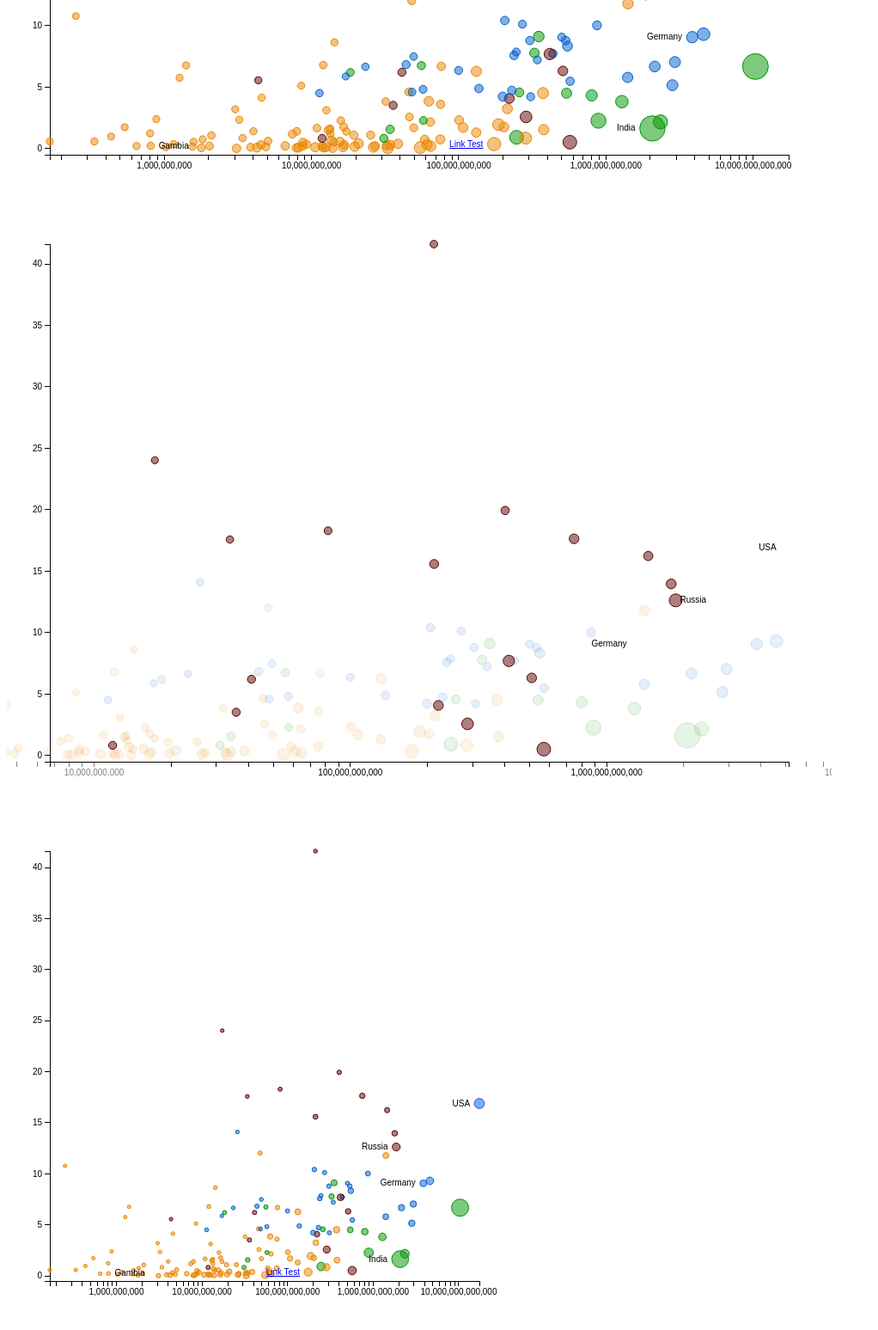
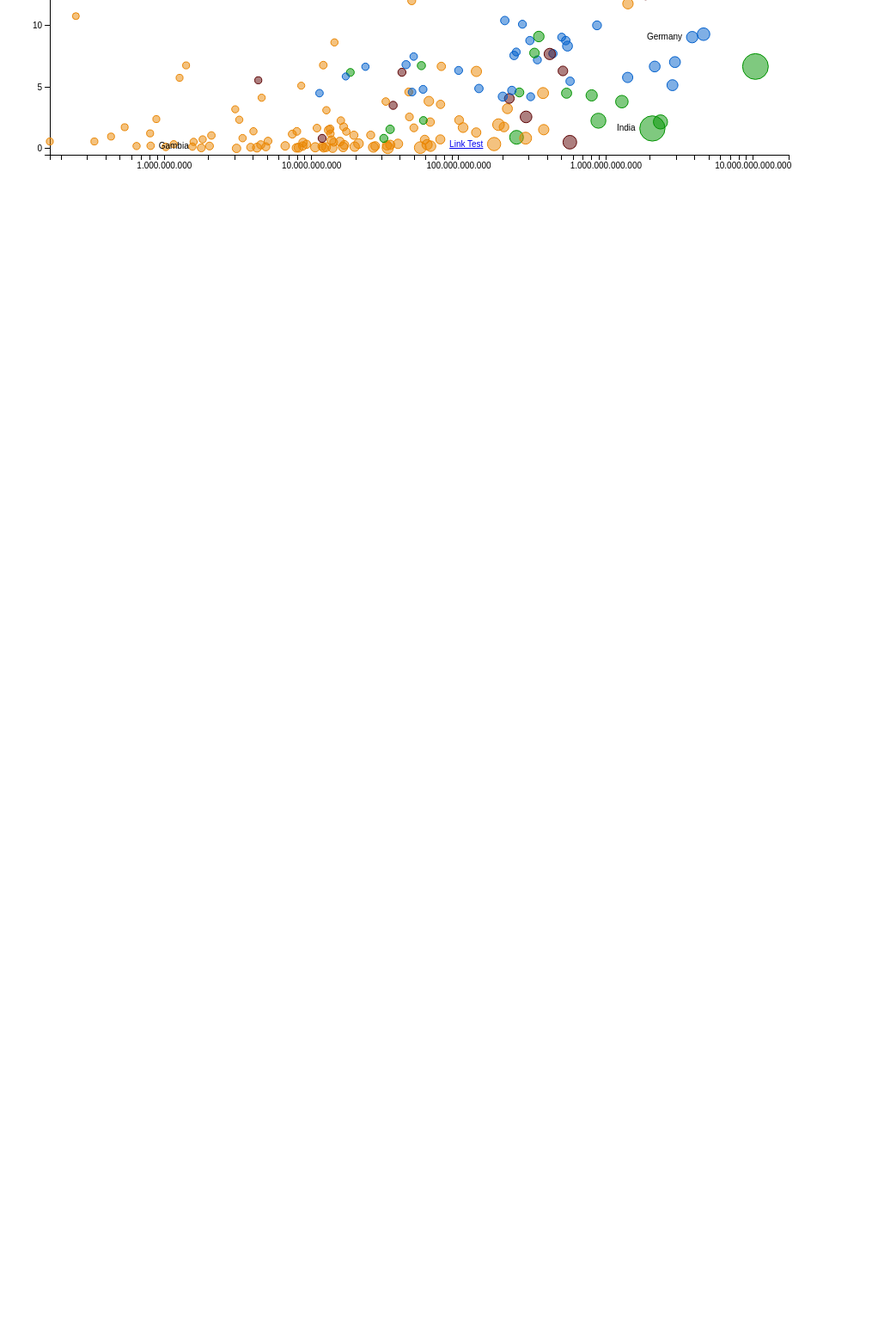
Before and after one commit to correctiv/klimafraktionen, a website: page example/index.html in a window 1280 px wide. Shown: the part 501-2048 px from the top of the page at 86% size, without its empty margins (0-1022 px from the left). After the commit the page ends 800 px from the top, so only its background shows below. Drawn offline with nearby package versions, Linux system fonts and the light colour scheme.

Commit message:
Add separate example (single chart).

```diff
--- a/example/index.html
+++ b/example/index.html
@@ -5,57 +5,41 @@
   <title>Klimafraktionen</title>
   <link rel="stylesheet" href="../style.css"/>
   <script src="https://cdnjs.cloudflare.com/ajax/libs/d3/3.5.6/d3.min.js"></script>
+  <script src="https://cdn.polyfill.io/v1/polyfill.min.js?features=Intl.~locale.de,Intl.~locale.en,Intl.~locale.fr"></script>
   <script src="../chart.js"></script>
 </head>
 <body>
 
-  <button class="focus-btn">Focus Group D</button>
-  <button class="reset-btn">Reset</button>
+  <button data-action-focus="A">Focus Group A</button>
+  <button data-action-focus="B">Focus Group B</button>
+  <button data-action-focus="C">Focus Group C</button>
+  <button data-action-focus="D">Focus Group D</button>
+
+  <button data-action-reset=>Reset</button>
 
   <div id="chart"></div>
-  <div id="chart2"></div>
-  <div id="chart3"></div>
-  <div id="chart4"></div>
 
   <script>
-  var Chart = new ClimateChart('#chart', { path: 'data/climate-data.csv' });
 
-  document.querySelector('.focus-btn').addEventListener('click', function() {
-    Chart.focusGroup('D');
-  });
+    var chart = new ClimateChart('#chart', {
+      path: 'data/climate-data.csv',
+      locale: 'de'
+    });
 
-  document.querySelector('.reset-btn').addEventListener('click', Chart.reset);
+    var focusButtons = document.querySelectorAll('[data-action-focus]');
+    var resetButton = document.querySelector('[data-action-reset]');
 
-  var Chart2 = new ClimateChart('#chart2', { path: 'data/climate-data.csv', transitionDuration: 2000 });
+    resetButton.addEventListener('click', function() {
+      chart.reset();
+    });
 
-  var i = 0;
-  var groups = ['A', 'B', 'C', 'D'];
-  window.setInterval(function() {
-    Chart2.focusGroup(groups[i]);
-    i++;
-    if(i >= groups.length) {
-      i = 0;
-      Chart2.reset();
-    }
-  }, 2000);
+    Array.prototype.forEach.call(focusButtons, function(button){
+      button.addEventListener('click', function() {
+        var focusTarget = button.getAttribute('data-action-focus');
+        chart.focusGroup(focusTarget);
+      });
+    });
 
-
-  var Chart3 = new ClimateChart('#chart3', {
-    path: 'data/climate-data.csv',
-    aspectRatio: 1,
-    maxWidth: 600,
-    minRadius: 2,
-    maxRadius: 10,
-    isLogScale: true
-  });
-
-  var Chart4 = new ClimateChart('#chart4', {
-    path: 'data/climate-data.csv',
-    aspectRatio: .9,
-    maxWidth: 1200,
-    minRadius: 1,
-    maxRadius: 50
-  });
   </script>
 </body>
 </html>
```
Also changed, not shown: example/multiple.html (added).
